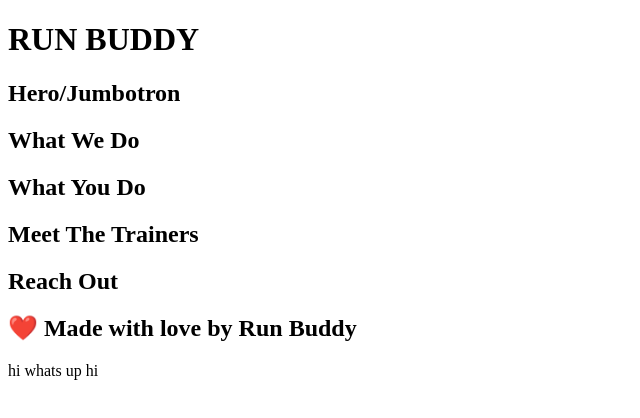
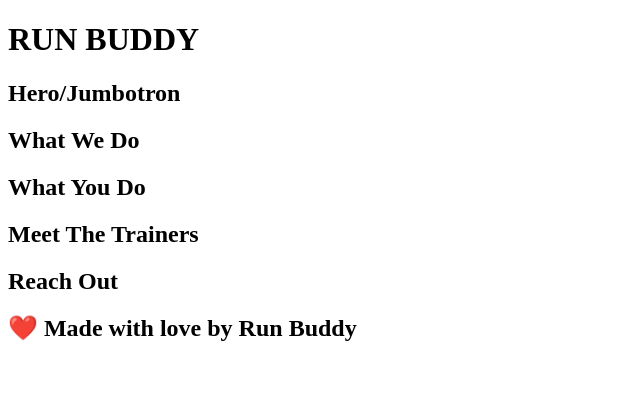
Before and after one commit to mikeyatalla/run-buddy, a plain HTML site: page index.html in a window 1280 px wide. Shown: the whole page, without its empty margins (0-640 px from the left). Drawn offline with Linux system fonts and the light colour scheme.

Commit message:
nativity

```diff
--- a/index.html
+++ b/index.html
@@ -28,5 +28,3 @@
         </footer>
     </body>
 </html>
-
-hi whats up hi
```
